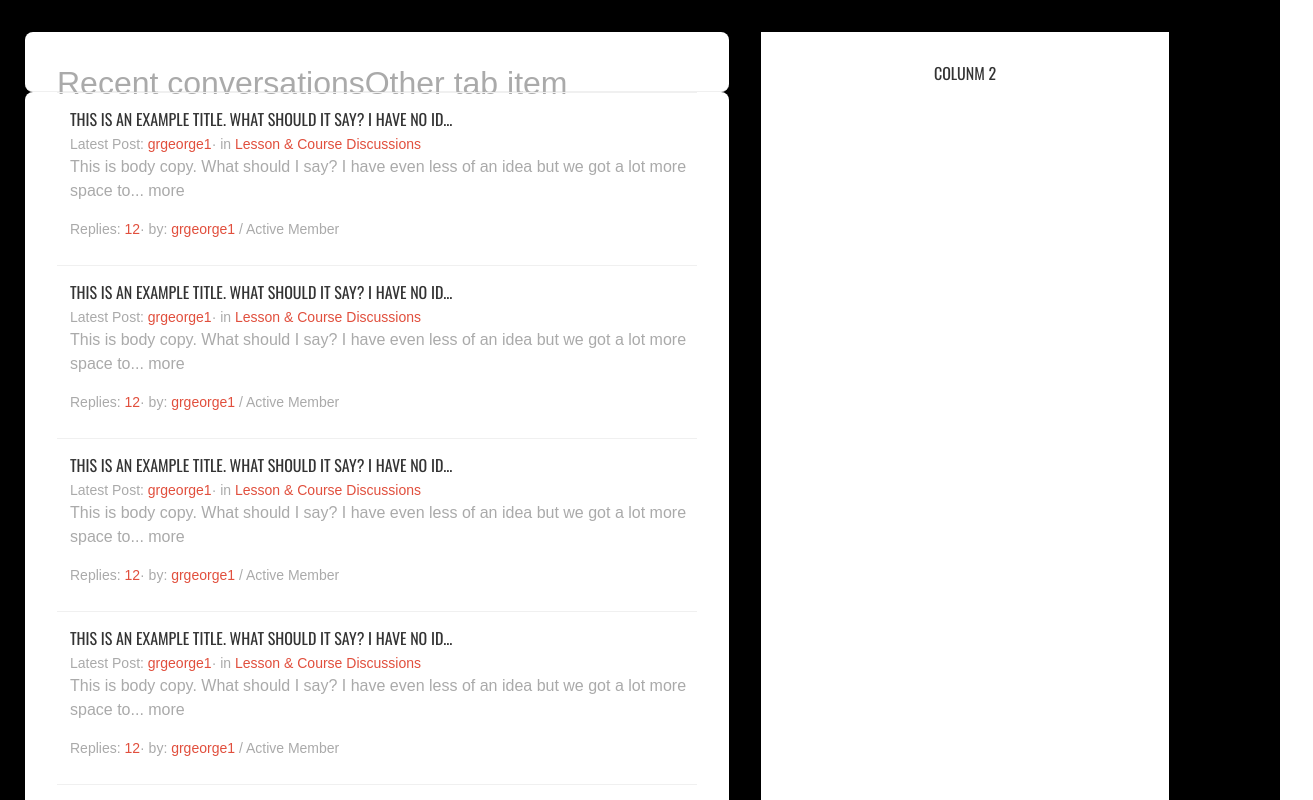
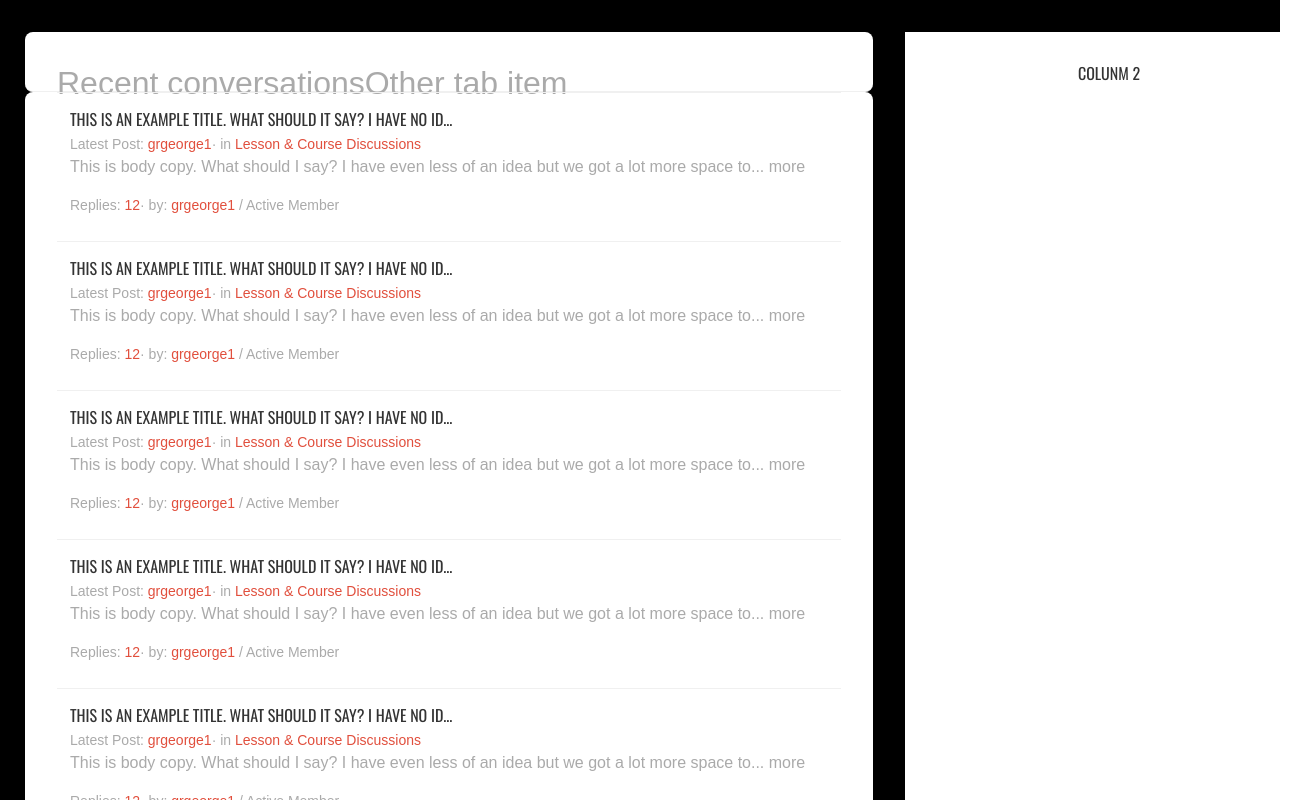
Before and after one commit to tonebase/tonebase-interviews-fs-fe, a Next.js app: page /Home in a window 1280 px wide. Shown: the top 800 px of the page, 1313 px wide, since content can reach past the window. Built offline with nearby package versions, Linux system fonts and the light colour scheme.

Commit message:
Fix conversation body width style UI bug

```diff
--- a/components/Conversation/Conversation.scss
+++ b/components/Conversation/Conversation.scss
@@ -4,6 +4,7 @@
 .conversation {
   position: relative;
   display: flex;
+  width: 848px;
   padding: 16px 19px 24px;
   cursor: pointer;
 
```
